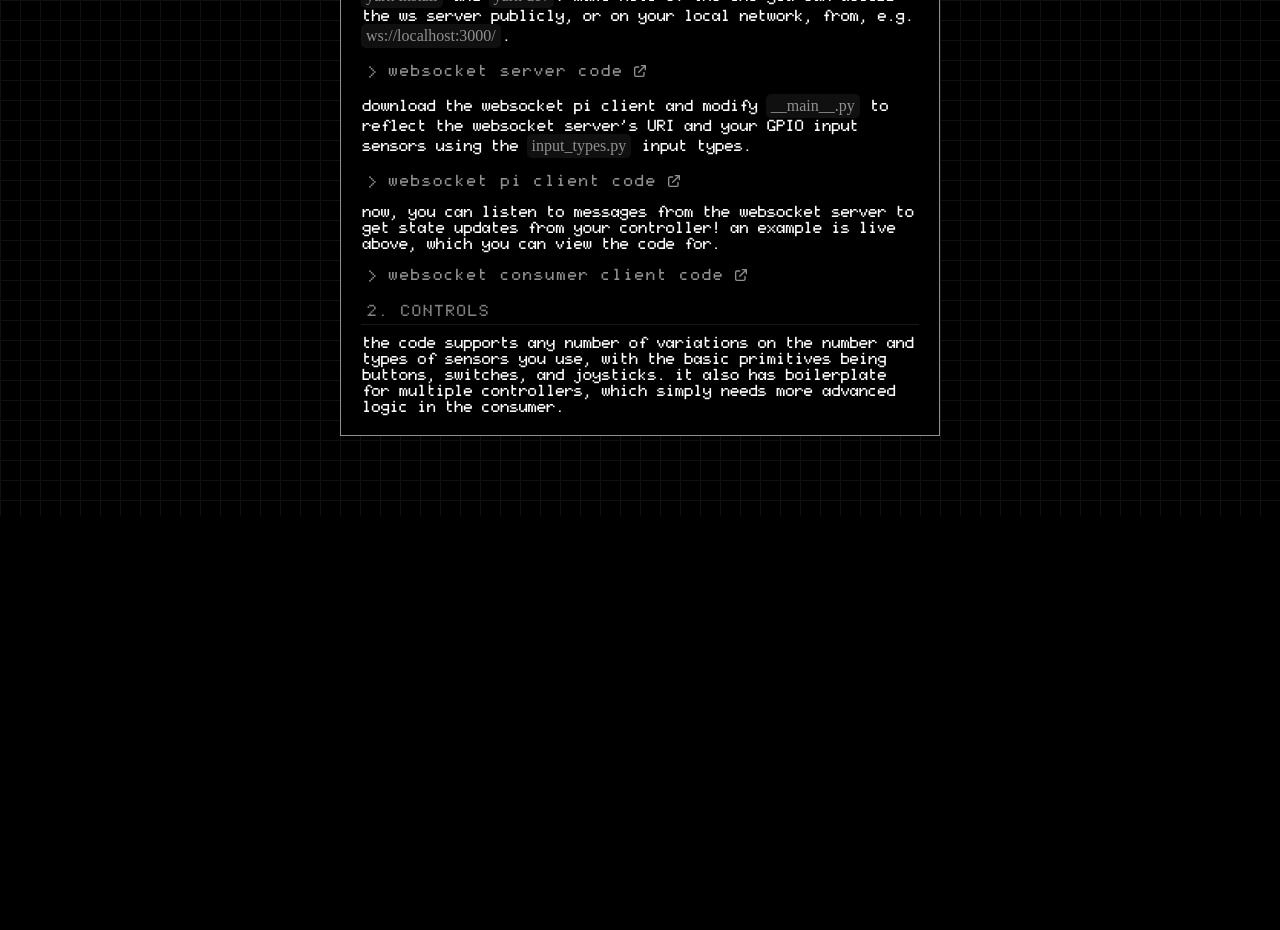
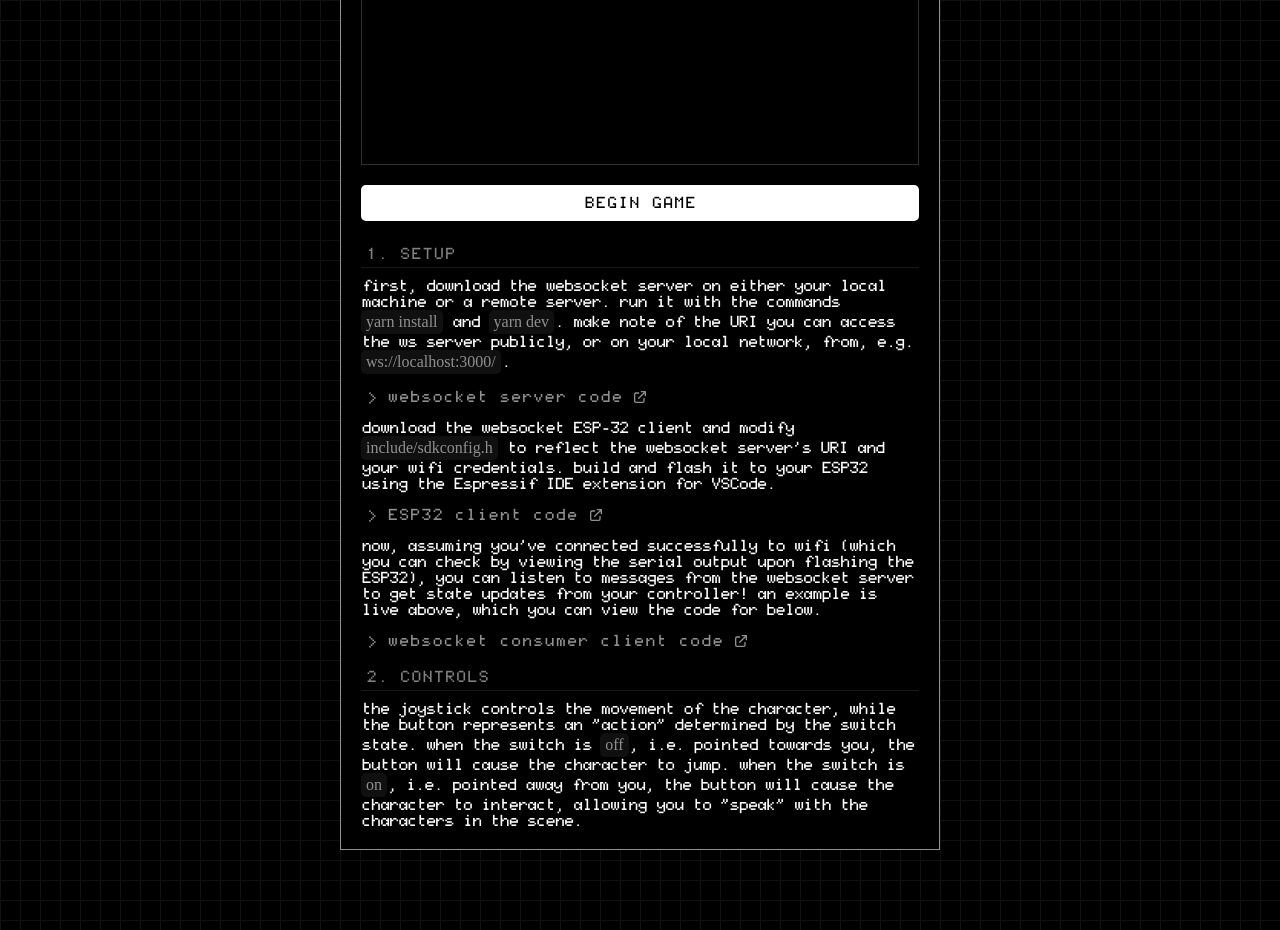
Before and after one commit to evankirkiles/cs334, a Next.js app: page /module2/task2 in a window 1280 px wide. Shown: the part 820-1750 px from the top of the page. Before the commit the page ends 1336 px from the top, so only its background shows below. Built offline with nearby package versions, Linux system fonts and the light colour scheme; no server answers; a web font is replaced by a local one.

Commit message:
Enabled leaving the interaction with teh controller.

```diff
--- a/src/components/module2/NobotWorld/game/ais/Conversation.ts
+++ b/src/components/module2/NobotWorld/game/ais/Conversation.ts
@@ -146,7 +146,7 @@ export class Conversation implements IWorldEntity, IInputReceiver {
   }
 
   handleController(state: ControllerState): void {
-    const a = this;
+    this.triggerAction("next", !!(state.buttons & 0b01));
   }
 
   /**
--- a/src/pages/module2/task2.tsx
+++ b/src/pages/module2/task2.tsx
@@ -38,10 +38,10 @@ const Module2Task2Page: NextPage = () => {
           controller is entirely ESP32-based. we don&apos;t use a Pi, and therefore
           have improved size, costs, and on-boot functionality.
         </div>
-        {/* <YouTube videoId="PcUaTRtYxaw" className={s.youtubeContainer} /> */}
+        <YouTube videoId="wNNcLK44mmY" className={s.youtubeContainer} />
         <Link href="/module2/play">
           <a className={s.button} target="_blank" rel="noopener noreferrer">
-            BEGIN
+            BEGIN GAME
           </a>
         </Link>
       </div>
@@ -65,28 +65,30 @@ const Module2Task2Page: NextPage = () => {
           <HiOutlineExternalLink />
         </a>
         <div className={s.text}>
-          download the websocket pi client and modify{" "}
-          <span className={s.code}>__main__.py</span> to reflect the websocket
-          server&apos;s URI and your GPIO input sensors using the{" "}
-          <span className={s.code}>input_types.py</span> input types.
+          download the websocket ESP-32 client and modify{" "}
+          <span className={s.code}>include/sdkconfig.h</span> to reflect the websocket
+          server&apos;s URI and your wifi credentials. build and flash it to your ESP32
+          using the Espressif IDE extension for VSCode.
         </div>
         <a
           className={s.remote_link}
-          href="https://github.com/evankirkiles/cs334.pi/tree/master/src/module2"
+          href="https://github.com/evankirkiles/cs334/tree/master/misc/module2/task2/nobot_esp32_controller"
           target="_blank"
           rel="noopener noreferrer"
         >
-          websocket pi client code
+          ESP32 client code
           <HiOutlineExternalLink />
         </a>
         <div className={s.text}>
-          now, you can listen to messages from the websocket server to get state
+          now, assuming you&apos;ve connected successfully to wifi (which you can check
+          by viewing the serial output upon flashing the ESP32), you can listen
+          to messages from the websocket server to get state
           updates from your controller! an example is live above, which you can
-          view the code for.
+          view the code for below.
         </div>
         <a
           className={s.remote_link}
-          href="https://github.com/evankirkiles/cs334/blob/master/src/components/module2/SocketControllerDisplay/SocketControllerDisplay.tsx"
+          href="https://github.com/evankirkiles/cs334/blob/master/src/components/module2/ESP32SocketControllerDisplay/ESP32SocketControllerDisplay.tsx"
           target="_blank"
           rel="noopener noreferrer"
         >
@@ -98,10 +100,13 @@ const Module2Task2Page: NextPage = () => {
         {" "}
         <div className={s.setup_text}>2. CONTROLS</div>
         <div className={s.text}>
-          the code supports any number of variations on the number and types of
-          sensors you use, with the basic primitives being buttons, switches,
-          and joysticks. it also has boilerplate for multiple controllers, which
-          simply needs more advanced logic in the consumer.
+          the joystick controls the movement of the character, while the button
+          represents an &quot;action&quot; determined by the switch state. when
+          the switch is <span className={s.code}>off</span>, i.e. pointed towards
+          you, the button will cause the character to jump. when
+          the switch is <span className={s.code}>on</span>, i.e. pointed away from
+          you, the button will cause the character to interact, allowing you to
+          &quot;speak&quot; with the characters in the scene.
         </div>
       </div>
     </>
```
